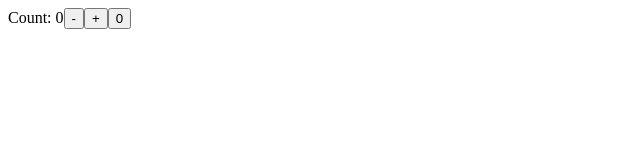
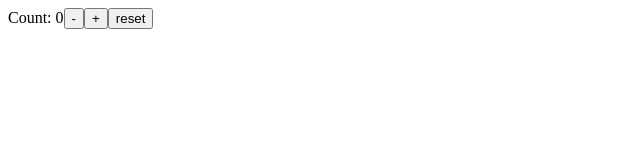
Before and after one commit to tomato1125/react-app-in-typescript, a React (Create React App) app: page / in a window 1280 px wide. Shown: the top 160 px of the page, without its empty margins (0-640 px from the left). Built offline with nearby package versions, Linux system fonts and the light colour scheme.

Commit message:
reset-on

```diff
--- a/src/CounterWithReducer.tsx
+++ b/src/CounterWithReducer.tsx
@@ -25,7 +25,7 @@ function CounterWithReducer() {
       Count: {state.count}
       <button onClick={() => dispatch({type: 'decrement'})}>-</button>
       <button onClick={() => dispatch({type: 'increment'})}>+</button>
-      <button onClick={() => dispatch({type: 'reset'})}>0</button>
+      <button onClick={() => dispatch({type: 'reset'})}>reset</button>
 
     </>
   );
```
